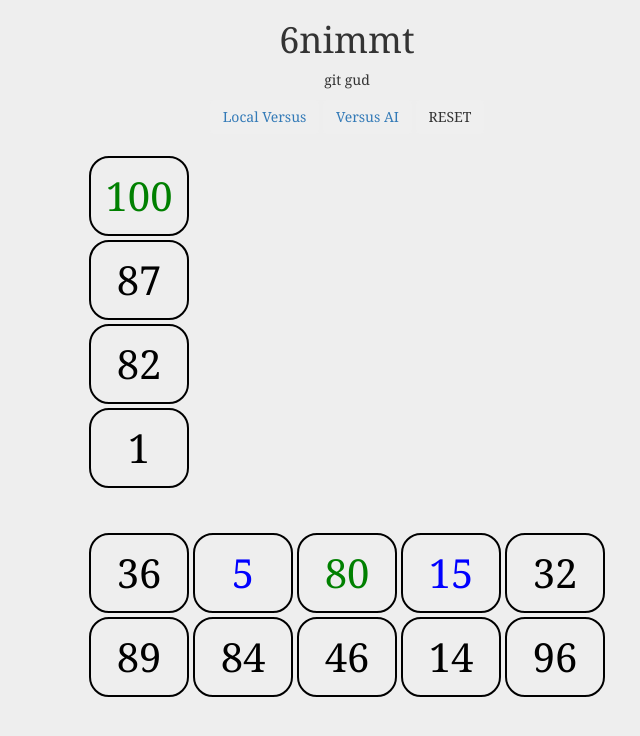
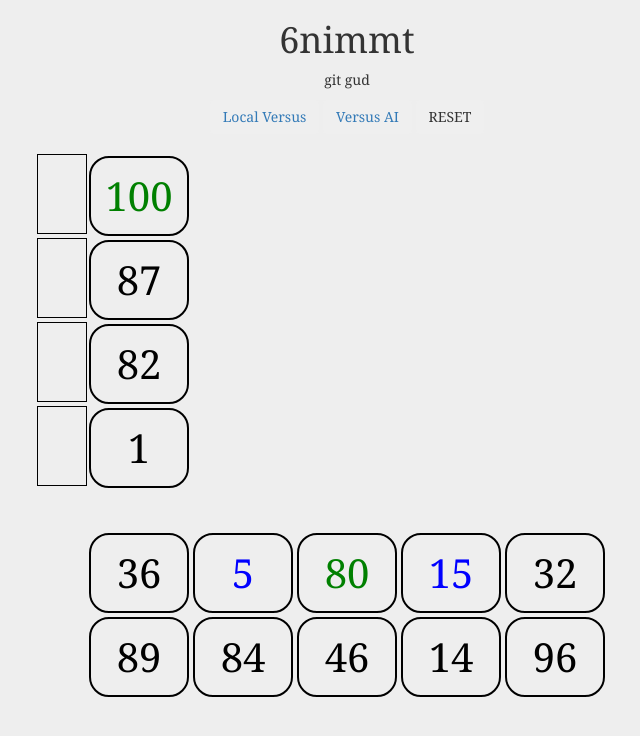
Before and after one commit to mpaulweeks/6nimmt, a plain HTML site: page index.html in a window 1280 px wide. Shown: the whole page, without its empty margins (293-933 px from the left). Drawn offline with Linux system fonts and the light colour scheme.

Commit message:
pickup works

```diff
--- a/board.js
+++ b/board.js
@@ -4,10 +4,11 @@
 NUM_ROWS = 4;
 ROW_MAX = 5;
 
-function Row(){
+function Row(id){
 
     var api = {};
     var self = {};
+    self.id = id;
     self.cards = [];
 
     api.push = function(card){
@@ -40,8 +41,15 @@
         self.cards = [];
         api.push(card);
     };
-    api.render = function(){
+    api.render = function(is_pickup){
         var html = "";
+        var penalty_text = "";
+        var penalty_class = "";
+        if (is_pickup){
+            penalty_text = api.penalty();
+            penalty_class = " clickable-row";
+        }
+        html += '<div id="row-' + self.id + '" class="penalty-option' + penalty_class + '">' + penalty_text + '</div>';
         self.cards.forEach(function (card){
             html += card.render();
         });
@@ -69,11 +77,12 @@
     api.penalize = function(penalty_points){
         self.penalty_points += penalty_points;
     };
-    api.render = function(){
+    api.render = function(is_pickup){
         var html = "";
         self.hand.forEach(function (card){
-            html += card.render();
-        })
+            html += card.render(is_pickup);
+        });
+        html += '<div class="float-clear"></div>';
         return html;
     };
     api.play_card = function(number){
@@ -102,11 +111,13 @@
     self.players = null;
     self.player = null;
 
+    self.pickup_card = null;
+
     api.setup = function(){
         self.deck = Deck();
         self.rows = [];
         for (var i = 0; i < NUM_ROWS; i++){
-            var new_row = Row();
+            var new_row = Row(i);
             new_row.push(self.deck.draw());
             self.rows.push(new_row);
             $('#board').append(
@@ -137,23 +148,32 @@
         if (best_row){
             best_row.push(card);
         } else {
-            // todo logic for choosing row
-            self.rows[0].empty(card);
+            self.pickup_card = card;
         }
         api.render();
     };
 
+    api.pickup_row = function(row_index){
+        var row = self.rows[row_index];
+        row.empty(self.pickup_card);
+        self.pickup_card = null;
+        api.render();
+    }
+
     api.render = function(){
         for (var i = 0; i < NUM_ROWS; i++){
             var row = self.rows[i];
-            $('#row-' + i).html(row.render());
+            $('#row-' + i).html(row.render(self.pickup_card));
         }
-        $('#hand').html(self.player.render());
-        $('#hand').append('<div class="float-clear"></div>');
-        $('.clickable').on('click', function(){
+        $('#hand').html(self.player.render(self.pickup_card));
+        $('.clickable-card').on('click', function(){
             var number = $(this).attr('id').split('card-')[1];
             var card = self.player.play_card(number);
             api.play(card);
+        });
+        $('.clickable-row').on('click', function(){
+            var number = $(this).attr('id').split('row-')[1];
+            api.pickup_row(number);
         });
     }
 
--- a/deck.js
+++ b/deck.js
@@ -17,11 +17,11 @@
     self.penalty = penalty;
     self.owner = null;
 
-    self.render = function(){
+    self.render = function(is_pickup){
         var id = "card-" + self.number;
         var classes = "card penalty-" + self.penalty;
-        if (self.owner){
-            classes += " clickable";
+        if (self.owner && !is_pickup){
+            classes += " clickable-card";
         }
         return '<div id="' + id + '" class="' + classes + '">' + self.number + '</div>';
     }
--- a/style.css
+++ b/style.css
@@ -10,8 +10,16 @@
 }
 
 .row {
-    width: 520px;
+    width: 620px;
     margin: 0 auto;
+}
+
+.penalty-option {
+    float: left;
+    width: 50px;
+    height: 80px;
+    margin: 0;
+    border: solid black 1px;
 }
 
 #hand {
@@ -49,6 +57,10 @@
     background-color: black;
 }
 
-.clickable {
+.clickable-card {
     cursor: pointer;
 }
+
+.clickable-row {
+    cursor: pointer;
+}
```
